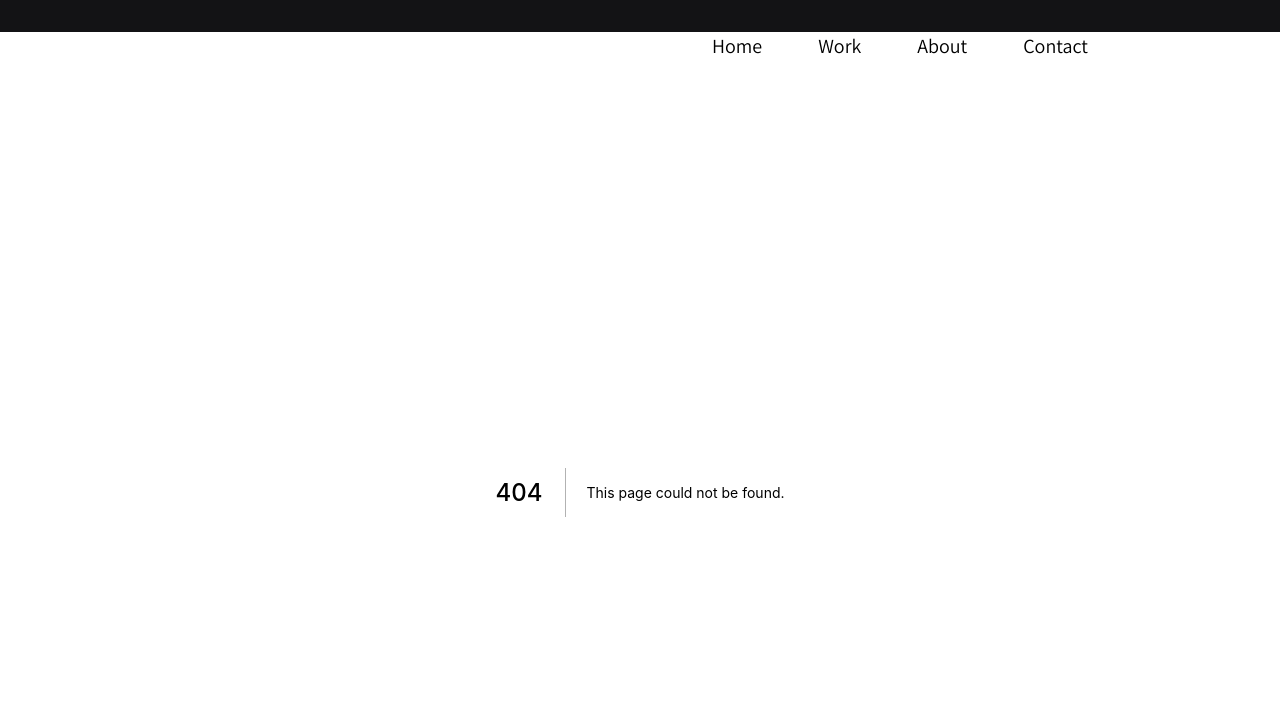
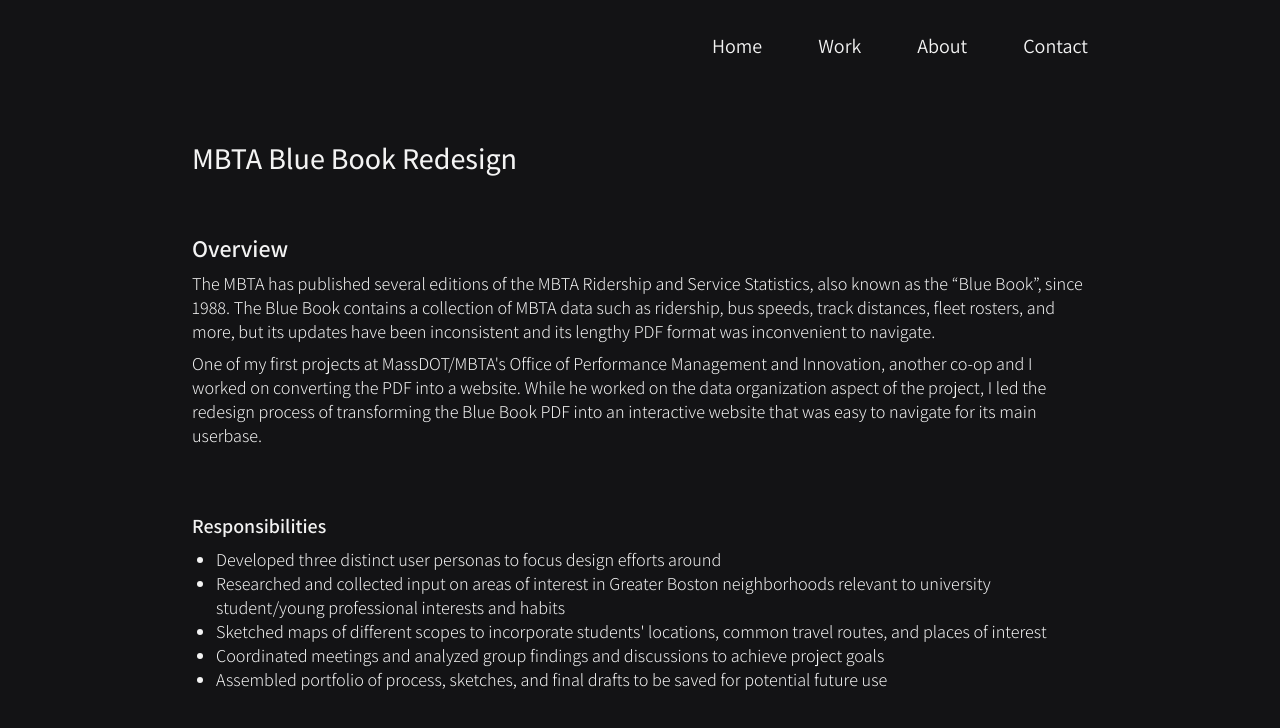
Before and after one commit to aescaba/portfolio, a Next.js app: page /work/bluebook in a window 1280 px wide. Before the commit this address had no page. Shown: the top 728 px of the page. Built offline with nearby package versions, Linux system fonts and the light colour scheme.

Commit message:
set up individual work pages

```diff
--- /dev/null
+++ b/pages/work/bluebook.js
@@ -0,0 +1,40 @@
+import PageTitle from '../../components/pagetitle'
+
+export default function UniMaps() {
+  return (
+    <div class="font-light text-lg leading-6">
+      <PageTitle title={"MBTA Blue Book Redesign"}/>
+
+      <div class="mb-14">
+      {/* insert photo */}
+        <div class="mb-4">
+          <h2 class="text-2xl py-2 font-semibold">Overview</h2>
+          <p>The MBTA has published several editions of the MBTA Ridership and Service Statistics, also known as the “Blue Book”, since 1988. The Blue Book contains a collection of MBTA data such as ridership, bus speeds, track distances, fleet rosters, and more, but its updates have been inconsistent and its lengthy PDF format was inconvenient to navigate.
+          </p>
+          <p class='mt-2'>One of my first projects at MassDOT/MBTA&apos;s Office of Performance Management and Innovation, another co-op and I worked on converting the PDF into a website. While he worked on the data organization aspect of the project, I led the redesign process of transforming the Blue Book PDF into an interactive website that was easy to navigate for its main userbase.</p>
+        </div>
+
+        {/* <div>
+          <h3 class="text-xl py-2 font-semibold">Skills/Tools</h3>
+          <div class="flex space-x-6">
+            <p>Skill One</p>
+            <p>Skill Two</p>
+            <p>Another Skill</p>
+          </div>
+        </div> */}
+      </div>
+
+      <div class="mb-4">
+          <h2 class="text-xl py-2 font-semibold">Responsibilities</h2>
+          <ul class="list-disc list-outside ml-6">
+            <li>Developed three distinct user personas to focus design efforts around</li>
+            <li>Researched and collected input on areas of interest in Greater Boston neighborhoods relevant to university student/young professional interests and habits</li>
+            <li>Sketched maps of different scopes to incorporate students&apos; locations, common travel routes, and places of interest</li>
+            <li>Coordinated meetings and analyzed group findings and discussions to achieve project goals</li>
+            <li>Assembled portfolio of process, sketches, and final drafts to be saved for potential future use</li>
+          </ul>
+        </div>
+
+    </div>
+  );
+}
--- a/pages/work/capstone.js
+++ b/pages/work/capstone.js
@@ -2,56 +2,38 @@
 
 export default function Capstone() {
   return (
-    <div class="">
+    <div class="font-light text-lg leading-6">
       <PageTitle title={"Capstone Project: Tastes of the Motherland"}/>
 
       <div class="mb-14">
-      {/* make this two columns and add a photo, or add photo at the top */}
+      {/* insert photo */}
         <div class="mb-4">
-          <h2 class="text-2xl py-2 font-semibold">Summary</h2>
-          <p>Lorem ipsum dolor sit amet, consectetur adipiscing elit, sed do eiusmod tempor incididunt ut labore et dolore magna aliqua. Ut enim ad minim veniam, quis
-              nostrud exercitation ullamco laboris nisi ut aliquip ex ea commodo consequat. Duis aute irure dolor in reprehenderit in voluptate velit esse cillum dolore eu fugiat nulla pariatur.
+          <h2 class="text-2xl py-2 font-semibold">Overview</h2>
+          <p>For my final capstone project at Northeastern University, I wanted to incorporate two of my passions: food and Filipino culture. A personal project I had already been thinking of making was documenting family recipes, so my capstone was the perfect way to combine that idea with my interests.
+          </p>
+          <p class="mt-2">Inspired by video games that required the user to interact with objects to progress and facilitate discovery and physical children&apos;s books with interactive components, I designed a website prototype evoking the feel of a loved family cookbook.
           </p>
         </div>
 
-        <div>
+        {/* <div>
           <h3 class="text-xl py-2 font-semibold">Skills/Tools</h3>
           <div class="flex space-x-6">
             <p>Skill One</p>
             <p>Skill Two</p>
             <p>Another Skill</p>
           </div>
-        </div>
+        </div> */}
       </div>
 
-      <div class="mb-14">
-        <h2 class="text-2xl py-2 font-semibold">Background</h2>
-        <p>Lorem ipsum dolor sit amet, consectetur adipiscing elit, sed do eiusmod tempor incididunt ut labore et dolore magna aliqua. Ut enim ad minim veniam, quis
-          nostrud exercitation ullamco laboris nisi ut aliquip ex ea commodo consequat. Duis aute irure dolor in reprehenderit in voluptate velit esse cillum dolore eu fugiat nulla pariatur. Excepteur sint occaecat cupidatat non proident, sunt in culpa qui officia deserunt mollit anim id est laborum.
-        </p>
-      </div>
-
-      <div class="mb-14">
-        <h2 class="text-2xl py-2 font-semibold">Process</h2>
-        <p>Lorem ipsum dolor sit amet, consectetur adipiscing elit, sed do eiusmod tempor incididunt ut labore et dolore magna aliqua. Ut enim ad minim veniam, quis
-          nostrud exercitation ullamco laboris nisi ut aliquip ex ea commodo consequat. Duis aute irure dolor in reprehenderit in voluptate velit esse cillum dolore eu fugiat nulla pariatur. Excepteur sint occaecat cupidatat non proident, sunt in culpa qui officia deserunt mollit anim id est laborum.
-        </p>
-
-        {/* insert a bunch of photos here */}
-        <p>Lorem ipsum dolor sit amet, consectetur adipiscing elit, sed do eiusmod tempor incididunt ut labore et dolore magna aliqua. Ut enim ad minim veniam, quis
-          nostrud exercitation ullamco laboris nisi ut aliquip ex ea commodo consequat. Duis aute irure dolor in reprehenderit in voluptate velit esse cillum dolore eu fugiat nulla pariatur. Excepteur sint occaecat cupidatat non proident, sunt in culpa qui officia deserunt mollit anim id est laborum.
-        </p>
-
-      </div>
-
-      <div class="mb-14">
-        <h2 class="text-2xl py-2 font-semibold">Final Product</h2>
-        <p>Lorem ipsum dolor sit amet, consectetur adipiscing elit, sed do eiusmod tempor incididunt ut labore et dolore magna aliqua. Ut enim ad minim veniam, quis
-          nostrud exercitation ullamco laboris nisi ut aliquip ex ea commodo consequat. Duis aute irure dolor in reprehenderit in voluptate velit esse cillum dolore eu fugiat nulla pariatur. Excepteur sint occaecat cupidatat non proident, sunt in culpa qui officia deserunt mollit anim id est laborum.
-        </p>
-
-        {/* insert photo(s) */}
-      </div>
+      <div class="mb-4">
+          <h2 class="text-xl py-2 font-semibold">Responsibilities</h2>
+          <ul class="list-disc list-outside ml-6">
+            <li>Self-taught Adobe XD prototyping software to achieve layout and interactivity goals</li>
+            <li>Illustrated 40+ full color assets and hand-wrote titles and annotations for each page of cookbook</li>
+            <li>Designed page layouts in Adobe InDesign</li>
+            <li>Researched from various sources and mixed media such as interactive online games, children&apos;s books, cookbooks, and food essay compilations</li>
+          </ul>
+        </div>
 
     </div>
   );
--- /dev/null
+++ b/pages/work/unimaps.js
@@ -0,0 +1,39 @@
+import PageTitle from '../../components/pagetitle'
+
+export default function UniMaps() {
+  return (
+    <div class="font-light text-lg leading-6">
+      <PageTitle title={"MBTA University Marketing: Interest-Based Maps"}/>
+
+      <div class="mb-14">
+      {/* insert photo */}
+        <div class="mb-4">
+          <h2 class="text-2xl py-2 font-semibold">Overview</h2>
+          <p>During my time at MassDOT/MBTA&apos;s Office of Performance Management and Innovation, in an effort to promote train ridership to university students, I wanted to focus on how the T was an accessible and affordable means of transportation. I developed a system of interest-based maps to highlight how students can use the T to reach notable destinations in Greater Boston and surrounding areas. My team and I took an approach that focused on students with different levels of experience with the T and the city of Boston&mdash;we aimed to present the T as a connector to Boston&apos;s different cultural attractions.
+          </p>
+        </div>
+
+        {/* <div>
+          <h3 class="text-xl py-2 font-semibold">Skills/Tools</h3>
+          <div class="flex space-x-6">
+            <p>Skill One</p>
+            <p>Skill Two</p>
+            <p>Another Skill</p>
+          </div>
+        </div> */}
+      </div>
+
+      <div class="mb-4">
+          <h2 class="text-xl py-2 font-semibold">Responsibilities</h2>
+          <ul class="list-disc list-outside ml-6">
+            <li>Developed three distinct user personas to focus design efforts around</li>
+            <li>Researched and collected input on areas of interest in Greater Boston neighborhoods relevant to university student/young professional interests and habits</li>
+            <li>Sketched maps of different scopes to incorporate students&apos; locations, common travel routes, and places of interest</li>
+            <li>Coordinated meetings and analyzed group findings and discussions to achieve project goals</li>
+            <li>Assembled portfolio of process, sketches, and final drafts to be saved for potential future use</li>
+          </ul>
+        </div>
+
+    </div>
+  );
+}
--- /dev/null
+++ b/pages/work/wbecnydmv.js
@@ -0,0 +1,37 @@
+import PageTitle from '../../components/pagetitle'
+
+export default function WBECNYDMV() {
+  return (
+    <div class="font-light text-lg leading-6">
+      <PageTitle title={"WBEC Metro NY & Greater DMV"}/>
+
+      <div class="mb-14">
+      {/* insert photo */}
+        <div class="mb-4">
+          <h2 class="text-2xl py-2 font-semibold">Overview</h2>
+          <p>Coming off the heels of a successful rebranding, the Women&apos;s Business Enterprise Council of Metro NY and Greater DMV (WBEC NY DMV) wanted to update their website to reflect their fresh new look and feel. After my team&apos;s creative director developed the new sitemap and a couple of wireframes, I designed the remaining 90+ pages based off of these concepts and handled the new website build. The result was a website with a modern look, easier navigation, and clearer calls to action.
+          </p>
+        </div>
+
+        {/* <div>
+          <h3 class="text-xl py-2 font-semibold">Skills/Tools</h3>
+          <div class="flex space-x-6">
+            <p>Skill One</p>
+            <p>Skill Two</p>
+            <p>Another Skill</p>
+          </div>
+        </div> */}
+      </div>
+
+      <div class="mb-4">
+          <h2 class="text-xl py-2 font-semibold">Responsibilities</h2>
+          <ul class="list-disc list-outside ml-6">
+            <li>Designed and built 90+ responsive web pages based off old content and new requests, adhering to brand guidelines and 2 initial page wireframes</li>
+            <li>Organized and coordinated technical and design process efforts between myself, creative director, and account staff/client liaison</li>
+            <li>Researched, tested, and implemented technical solutions to specific client requests</li>
+          </ul>
+        </div>
+
+    </div>
+  );
+}
```
